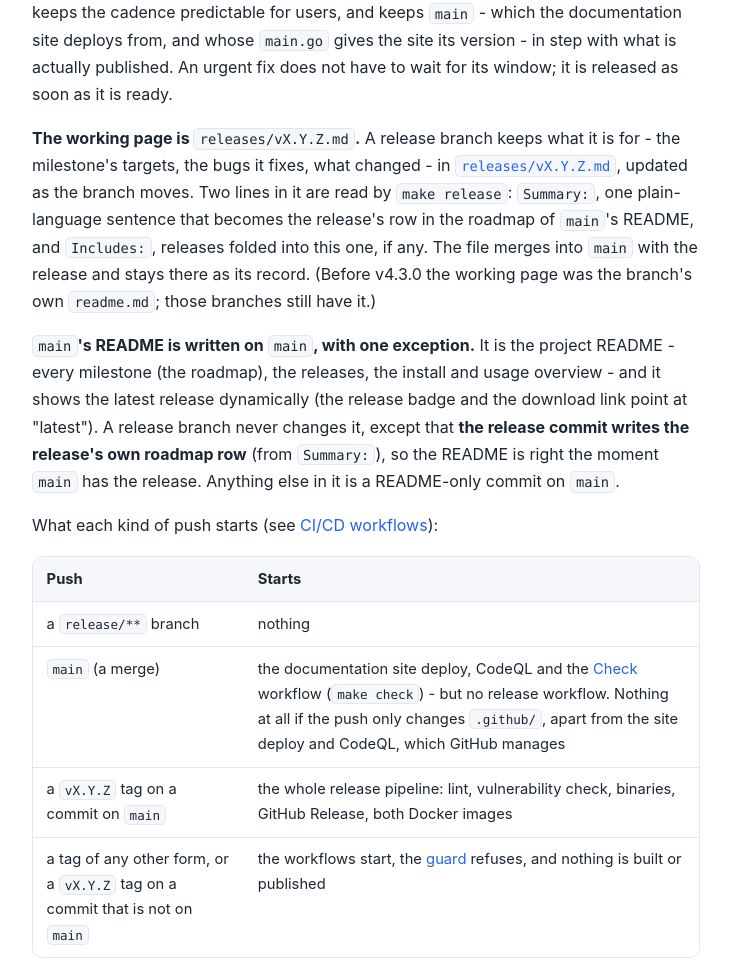
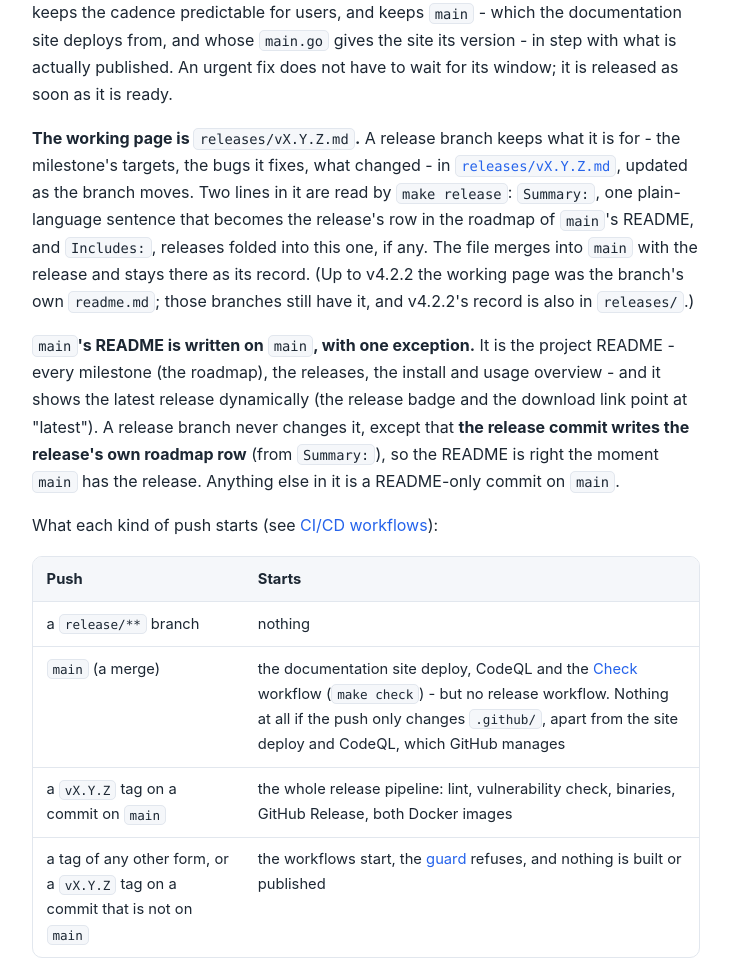
Before and after one commit to dmartsapp/shint, a plain HTML site: page docs/tech-release.html in a window 1280 px wide. Shown: the part 7897-8858 px from the top of the page, without its empty margins (292-1023 px from the left). Drawn offline with Linux system fonts and the light colour scheme.

Commit message:
docs: v4.2.2's record in releases/, its cache-fix correction, and the release process after its tag
- releases/v4.2.2.md: v4.2.2's record on main, where records now live
  (#76). The content of release/v4.2.2's own page (the branch is left as it
  is), plus what changed on main after the tag: the changelog date (5da3666),
  the README row (82a7fcc), #75, and the release process rebuilt (8c6059d,
  de9d969, b1fa083), before and after.
- CHANGELOG.md, v4.2.2: the cache-collision entry says it did not work and
  points at #75; a last entry, marked as on main after the tag and not part of
  the tagged release, describes make release-start and make release.
- releases/README.md and tech-release.md: records start at v4.2.2.

Documentation only: the v4.2.2 tag, its release, release/v4.2.2 and
release/v4.3.0 are untouched, and no Go code changes.

Refs #75
Refs #76

```diff
--- a/docs/tech-release.html
+++ b/docs/tech-release.html
@@ -84,7 +84,7 @@
 <p><strong>One release branch per release: <code>release/vX.Y.Z</code></strong>, created from <code>main</code> when the release's sprint starts, pushed at once, and ending with the release commit. Never name a branch like a tag: a branch and a tag both called <code>v4.0.1</code> make <code>git</code> warn that the name is ambiguous. The older version-named branches on the remote (<code>v3</code>, <code>v3.1</code>, <code>v4.0.0</code>, <code>v4.0.1</code>) are history and are left alone.</p>
 <p><strong>Cadence: one release every two weeks, one at a time.</strong> A sprint is two weeks, Monday to Sunday. The roadmap in <code>main</code>'s README lists the planned releases and their sprint windows.</p>
 <p><strong>Ready is not published.</strong> Finishing early does not mean shipping early: finished work waits on its branch, and the release happens on the last day of the sprint window. That keeps the cadence predictable for users, and keeps <code>main</code> - which the documentation site deploys from, and whose <code>main.go</code> gives the site its version - in step with what is actually published. An urgent fix does not have to wait for its window; it is released as soon as it is ready.</p>
-<p><strong>The working page is <code>releases/vX.Y.Z.md</code>.</strong> A release branch keeps what it is for - the milestone's targets, the bugs it fixes, what changed - in <a href="https://github.com/dmartsapp/shint/tree/main/releases"><code>releases/vX.Y.Z.md</code></a>, updated as the branch moves. Two lines in it are read by <code>make release</code>: <strong><code>Summary:</code></strong>, one plain-language sentence that becomes the release's row in the roadmap of <code>main</code>'s README, and <strong><code>Includes:</code></strong>, releases folded into this one, if any. The file merges into <code>main</code> with the release and stays there as its record. (Before v4.3.0 the working page was the branch's own <code>readme.md</code>; those branches still have it.)</p>
+<p><strong>The working page is <code>releases/vX.Y.Z.md</code>.</strong> A release branch keeps what it is for - the milestone's targets, the bugs it fixes, what changed - in <a href="https://github.com/dmartsapp/shint/tree/main/releases"><code>releases/vX.Y.Z.md</code></a>, updated as the branch moves. Two lines in it are read by <code>make release</code>: <strong><code>Summary:</code></strong>, one plain-language sentence that becomes the release's row in the roadmap of <code>main</code>'s README, and <strong><code>Includes:</code></strong>, releases folded into this one, if any. The file merges into <code>main</code> with the release and stays there as its record. (Up to v4.2.2 the working page was the branch's own <code>readme.md</code>; those branches still have it, and v4.2.2's record is also in <code>releases/</code>.)</p>
 <p><strong><code>main</code>'s README is written on <code>main</code>, with one exception.</strong> It is the project README - every milestone (the roadmap), the releases, the install and usage overview - and it shows the latest release dynamically (the release badge and the download link point at "latest"). A release branch never changes it, except that <strong>the release commit writes the release's own roadmap row</strong> (from <code>Summary:</code>), so the README is right the moment <code>main</code> has the release. Anything else in it is a README-only commit on <code>main</code>.</p>
 <p>What each kind of push starts (see <a href="tech-ci.html">CI/CD workflows</a>):</p>
 <div class="tablewrap"><table><thead><tr><th>Push</th><th>Starts</th></tr></thead><tbody><tr><td>a <code>release/**</code> branch</td><td>nothing</td></tr><tr><td><code>main</code> (a merge)</td><td>the documentation site deploy, CodeQL and the <a href="tech-ci.html#check-after-a-merge-to-main">Check</a> workflow (<code>make check</code>) - but no release workflow. Nothing at all if the push only changes <code>.github/</code>, apart from the site deploy and CodeQL, which GitHub manages</td></tr><tr><td>a <code>vX.Y.Z</code> tag on a commit on <code>main</code></td><td>the whole release pipeline: lint, vulnerability check, binaries, GitHub Release, both Docker images</td></tr><tr><td>a tag of any other form, or a <code>vX.Y.Z</code> tag on a commit that is not on <code>main</code></td><td>the workflows start, the <a href="tech-ci.html#the-release-tag-guard">guard</a> refuses, and nothing is built or published</td></tr></tbody></table></div>
```
Also changed, not shown: docs/changelog.html (+1 -1 lines), 4 other files.
